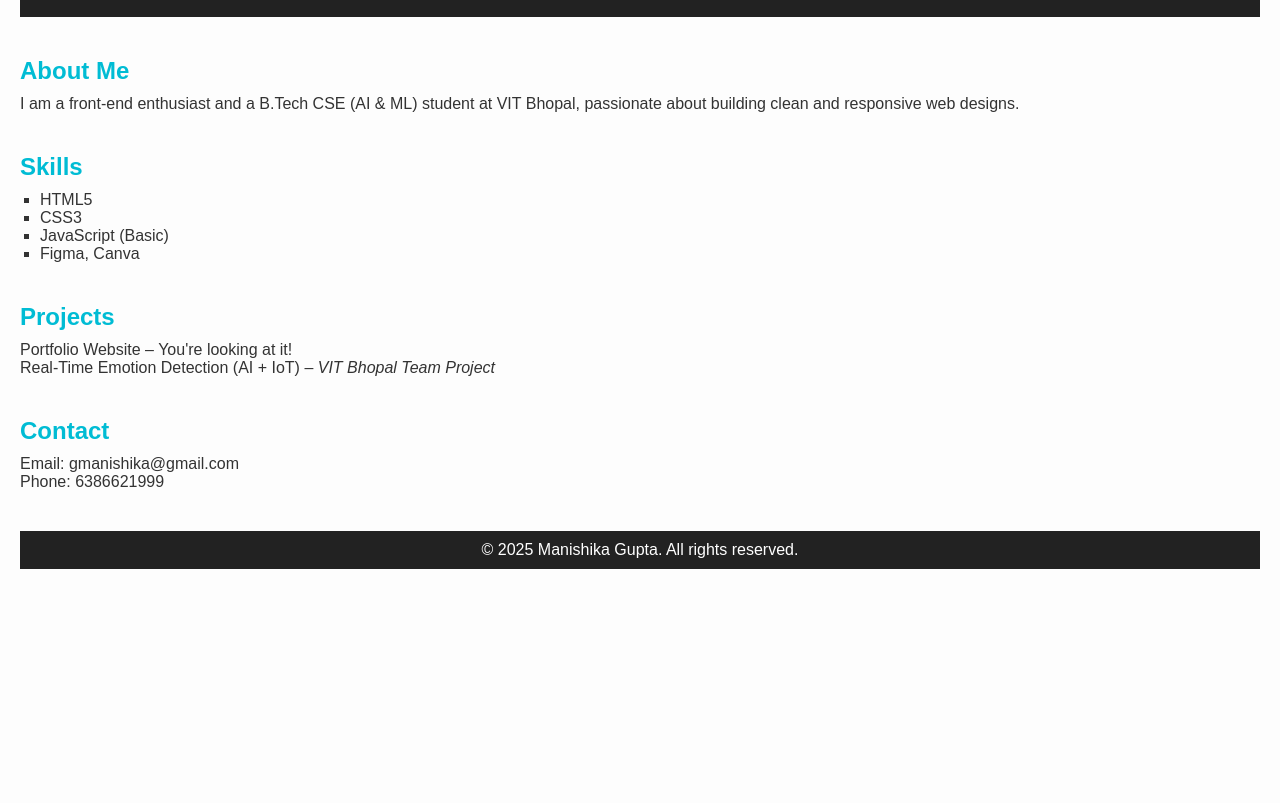
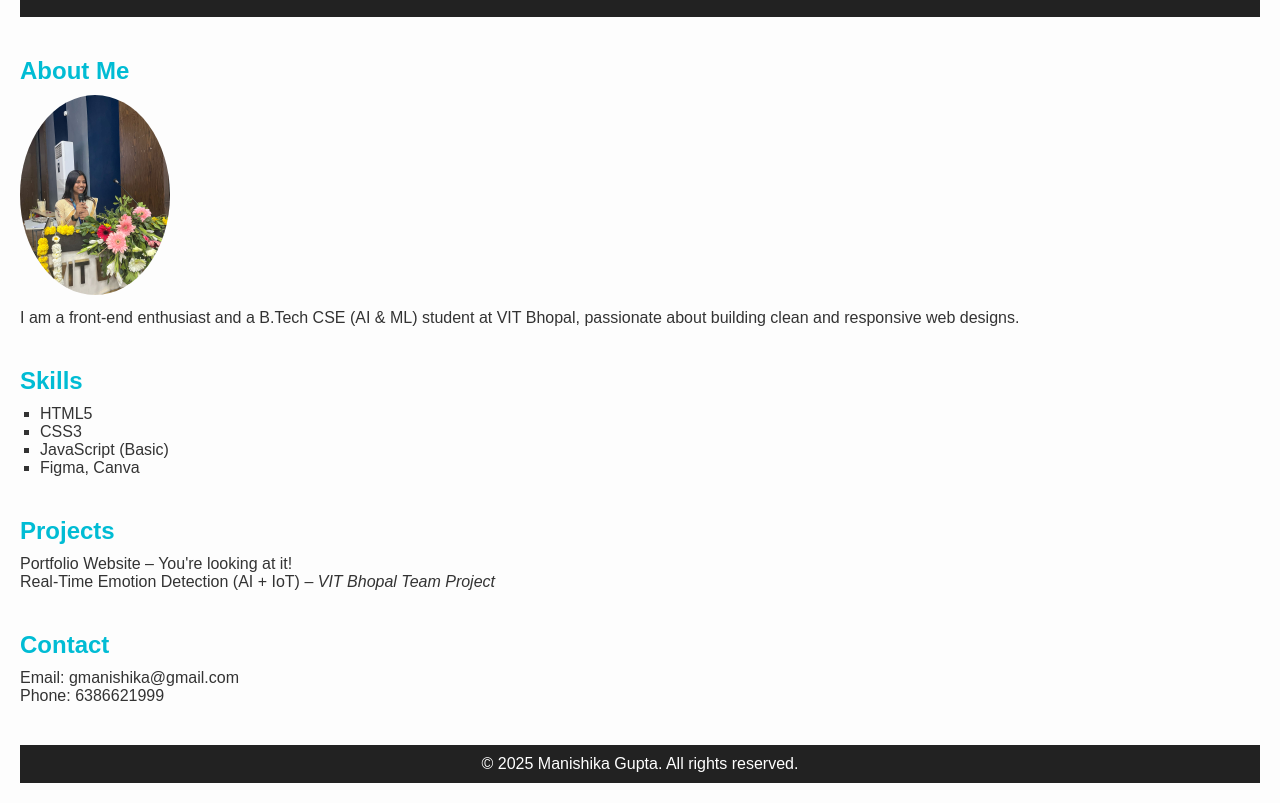
Before and after one commit to Manishika09/Manishika09.github.io, a plain HTML site: page index.html in a window 1280 px wide. Shown: the part 98-901 px from the top of the page. Before the commit the page ends 800 px from the top, so only its background shows below. Drawn offline with Linux system fonts and the light colour scheme.

Commit message:
Update index.html

```diff
--- a/index.html
+++ b/index.html
@@ -18,9 +18,11 @@
   </header>
 
   <section id="about">
-    <h2>About Me</h2>
-    <p>I am a front-end enthusiast and a B.Tech CSE (AI & ML) student at VIT Bhopal, passionate about building clean and responsive web designs.</p>
-  </section>
+  <h2>About Me</h2>
+  <img src="profile.jpg" alt="Manishika Gupta" style="width:150px; border-radius: 50%; margin-bottom: 10px;">
+  <p>I am a front-end enthusiast and a B.Tech CSE (AI & ML) student at VIT Bhopal, passionate about building clean and responsive web designs.</p>
+</section>
+
 
   <section id="skills">
     <h2>Skills</h2>
```
